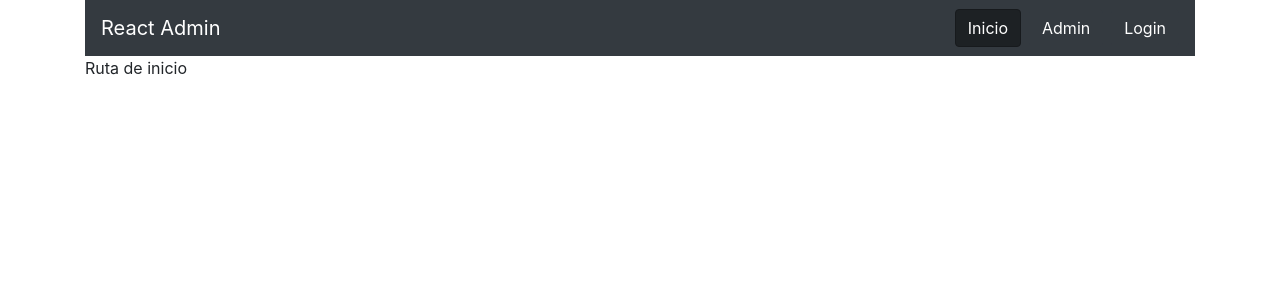
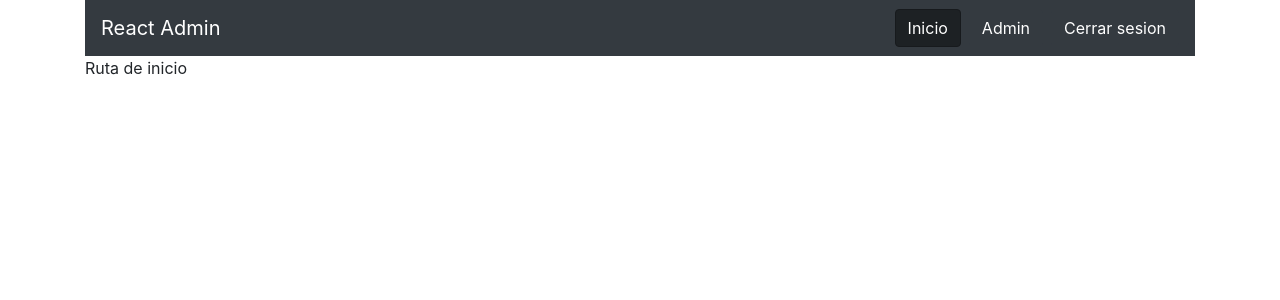
Before and after one commit to juniorricardo/ToDo-react, a React (Create React App) app: page / in a window 1280 px wide. Shown: the top 300 px of the page. Built offline with nearby package versions, Linux system fonts and the light colour scheme; no server answers; sample sign-in values are in the browser's storage; the HTML template or start-up script is replaced by a standard one.

Commit message:
Implementando login, y rutas protegidas

```diff
--- a/src/App.jsx
+++ b/src/App.jsx
@@ -3,12 +3,26 @@ import { BrowserRouter as Router, Switch, Route } from 'react-router-dom'
 import Navbar from './components/Navbar'
 import Todo from './components/Todo'
 import Login from './components/Login/Login'
+import { auth } from './services/firebase'
 
 const App = () => {
-  return (
+  const [firebaseUser, setFirebaseUser] = React.useState(false)
+
+  React.useEffect(() => {
+    auth.onAuthStateChanged((user) => {
+      console.log(user)
+      if (user) {
+        setFirebaseUser(user)
+      } else {
+        setFirebaseUser(null)
+      }
+    })
+  }, [])
+
+  return firebaseUser !== false ? (
     <Router>
       <div className='container'>
-        <Navbar />
+        <Navbar firebaseUser={firebaseUser} />
         <Switch>
           <Route path='/login'>
             <Login />
@@ -22,6 +36,8 @@ const App = () => {
         </Switch>
       </div>
     </Router>
+  ) : (
+    <p>Cargando...</p>
   )
 }
 
--- a/src/components/Login/Login.jsx
+++ b/src/components/Login/Login.jsx
@@ -1,13 +1,14 @@
 import React, { useState } from 'react'
 import { db, auth } from './../../services/firebase'
+import { withRouter } from 'react-router-dom'
 
-const Login = () => {
+const Login = ({ history }) => {
   const [email, setEmail] = useState('')
   const [password, setPassword] = useState('')
   const [error, setError] = useState(null)
   const [esRegistro, setEsRegistro] = useState(false)
 
-  const procesarDatos = e => {
+  const procesarDatos = (e) => {
     e.preventDefault()
     if (!email.trim()) {
       setError('Ingrese email')
@@ -33,19 +34,15 @@ const Login = () => {
     try {
       const res = await auth.createUserWithEmailAndPassword(email, password)
       console.log(res.user)
-      await db
-        .collection('Usuarios')
-        .doc(res.user.uid)
-        .set({
+      await db.collection('Usuarios').doc(res.user.uid).set({
         fechaCreacion: Date.now(),
         displayName: res.user.displayName,
         photoURL: res.user.photoURL,
         email: res.user.email,
         uid: res.user.uid
       })
-      setEmail('')
-      setPassword('')
-      setError(null)
+      LimpiarCampos()
+      history.push('/admin')
     } catch (error) {
       console.log(error)
       if (error.code === 'auth/email-already-in-use') {
@@ -57,12 +54,14 @@ const Login = () => {
         return
       }
     }
-  }, [email, password])
+  }, [email, password, history])
 
   const IniciarSesion = React.useCallback(async () => {
     try {
       const res = await auth.signInWithEmailAndPassword(email, password)
       console.log(res.user)
+      LimpiarCampos()
+      history.push('/admin')
     } catch (error) {
       console.log(error)
       if (
@@ -74,7 +73,13 @@ const Login = () => {
         return
       }
     }
-  }, [email, password])
+  }, [email, password, history])
+
+  const LimpiarCampos = () => {
+    setEmail('')
+    setPassword('')
+    setError(null)
+  }
 
   return (
     <div className='mt-3'>
@@ -91,14 +96,14 @@ const Login = () => {
               className='form-control mb-2'
               placeholder='Ingrese un email'
               value={email}
-              onChange={e => setEmail(e.target.value)}
+              onChange={(e) => setEmail(e.target.value)}
             />
             <input
               type='password'
               className='form-control mb-2'
               placeholder='Ingrese su contraseña'
               value={password}
-              onChange={e => setPassword(e.target.value)}
+              onChange={(e) => setPassword(e.target.value)}
             />
             <button className='btn btn-dark btn-lg btn-block' type='submit'>
               {esRegistro ? 'Registrarse' : 'Acceder'}
@@ -106,8 +111,7 @@ const Login = () => {
             <button
               className='btn btn-info btn-sm btn-block'
               type='button'
-              onClick={() => setEsRegistro(!esRegistro)}
-            >
+              onClick={() => setEsRegistro(!esRegistro)}>
               {esRegistro ? 'Ya tengo cuenta' : '¿No tenes una cuenta?'}
             </button>
           </form>
@@ -117,4 +121,4 @@ const Login = () => {
   )
 }
 
-export default Login
+export default withRouter(Login)
--- a/src/components/Navbar.jsx
+++ b/src/components/Navbar.jsx
@@ -1,7 +1,14 @@
 import React from 'react'
-import { Link, NavLink } from 'react-router-dom'
+import { Link, NavLink, withRouter } from 'react-router-dom'
+import { auth } from './../services/firebase'
 
-const Navbar = () => {
+const Navbar = (props) => {
+  const cerrarSesion = () => {
+    auth.signOut().then(() => {
+      props.history.push('/login')
+    })
+  }
+
   return (
     <div className='navbar navbar-dark bg-dark'>
       <Link to='/' className='navbar-brand'>
@@ -12,16 +19,24 @@ const Navbar = () => {
           <NavLink className='btn btn-dark mr-2' to='/' exact>
             Inicio
           </NavLink>
+          {props.firebaseUser && (
             <NavLink className='btn btn-dark mr-2' to='/admin'>
               Admin
             </NavLink>
+          )}
+          {props.firebaseUser !== null ? (
+            <button className='btn btn-dark' onClick={() => cerrarSesion()}>
+              Cerrar sesion
+            </button>
+          ) : (
             <NavLink className='btn btn-dark' to='/login'>
               Login
             </NavLink>
+          )}
         </div>
       </div>
     </div>
   )
 }
 
-export default Navbar
+export default withRouter(Navbar)
--- a/src/components/Todo/index.jsx
+++ b/src/components/Todo/index.jsx
@@ -1,18 +1,30 @@
 import React, { useState } from 'react'
-import { db } from './../../services/firebase'
+import { auth, db } from './../../services/firebase'
+import { withRouter } from 'react-router-dom'
 
-const Todo = () => {
+const Todo = (props) => {
+  const [user, setUser] = useState(null)
   const [tareas, setTareas] = useState([])
   const [tarea, setTarea] = useState('')
   const [id, setId] = useState('')
   const [modoEditar, setModoEditar] = useState(false)
 
   React.useEffect(() => {
+    if (auth.currentUser) {
+      console.log('existe')
+      setUser(auth.currentUser)
+      getData()
+    } else {
+      console.log('no existe')
+      props.history.push('/login')
+    }
+  }, [])
+
   const getData = async () => {
     try {
       const data = await db.collection('Tareas').get()
 
-        const array = data.docs.map(doc => ({ id: doc.id, ...doc.data() }))
+      const array = data.docs.map((doc) => ({ id: doc.id, ...doc.data() }))
       console.log(array)
 
       setTareas(array)
@@ -20,10 +32,8 @@ const Todo = () => {
       console.log(error)
     }
   }
-    getData()
-  }, [])
 
-  const agregarTarea = async e => {
+  const agregarTarea = async (e) => {
     e.preventDefault()
     if (!tarea.trim()) console.log('vacio')
     else {
@@ -37,28 +47,28 @@ const Todo = () => {
     }
   }
 
-  const eliminar = async id => {
+  const eliminar = async (id) => {
     await db
       .collection('Tareas')
       .doc(id)
       .delete()
-      .catch(error => console.log(error))
-    const arrayFiltrado = tareas.filter(item => item.id !== id)
+      .catch((error) => console.log(error))
+    const arrayFiltrado = tareas.filter((item) => item.id !== id)
     setTareas(arrayFiltrado)
   }
-  const activarEdicion = enTarea => {
+  const activarEdicion = (enTarea) => {
     setTarea(enTarea.descripcion)
     setId(enTarea.id)
     setModoEditar(true)
   }
-  const editar = async e => {
+  const editar = async (e) => {
     e.preventDefault()
-    const data = await db
+    await db
       .collection('Tareas')
       .doc(id)
       .update({ descripcion: tarea })
-      .catch(error => console.log(error))
-    const arrayActualizado = tareas.map(item =>
+      .catch((error) => console.log(error))
+    const arrayActualizado = tareas.map((item) =>
       item.id === id ? { id, descripcion: tarea, fecha: item.fecha } : item
     )
     setTareas(arrayActualizado)
@@ -78,13 +88,12 @@ const Todo = () => {
               placeholder='Ingrese una tarea'
               className='form-control'
               value={tarea}
-              onChange={e => setTarea(e.target.value)}
+              onChange={(e) => setTarea(e.target.value)}
             />
             <button
               className={`btn btn-block btn-${
                 modoEditar ? 'warning' : 'dark'
-              } mt-2`}
-            >
+              } mt-2`}>
               {modoEditar ? 'Actualizar' : 'Agregar'}
             </button>
           </form>
@@ -92,19 +101,17 @@ const Todo = () => {
         <div className='col-md-6'>
           <h1 className='display-4'>To do list</h1>
           <ul className='list-group'>
-            {tareas.map(item => (
+            {tareas.map((item) => (
               <li className='list-group-item' key={item.id}>
                 {item.descripcion}
                 <button
                   className='btn btn-danger btn-sm float-right'
-                  onClick={() => eliminar(item.id)}
-                >
+                  onClick={() => eliminar(item.id)}>
                   Eliminar
                 </button>
                 <button
                   className='btn btn-warning btn-sm float-right mr-2'
-                  onClick={() => activarEdicion(item)}
-                >
+                  onClick={() => activarEdicion(item)}>
                   Editar
                 </button>
               </li>
@@ -116,4 +123,4 @@ const Todo = () => {
   )
 }
 
-export default Todo
+export default withRouter(Todo)
```
Also changed, not shown: 1 other file (tests, documents, lock files or other folders). Lines whose indentation alone changed are shown as unchanged.
